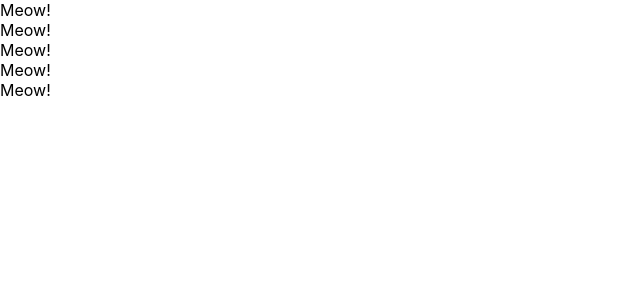
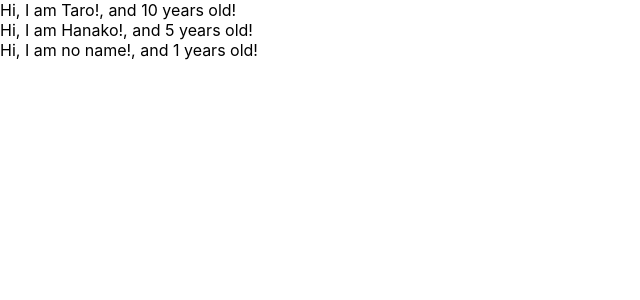
Before and after one commit to yura0120/udemy-react-redux-crud-application, a React (Create React App) app: page / in a window 1280 px wide. Shown: the top 300 px of the page, without its empty margins (0-640 px from the left). Built offline with nearby package versions, Linux system fonts and the light colour scheme.

Commit message:
learn props of component

```diff
--- a/src/App.js
+++ b/src/App.js
@@ -1,30 +1,29 @@
 
 import React from 'react';
-// class App extends Component {
-//   render() {
-//     return (
-//       <React.Fragment>
-//           <label htmlFor="bar">bar</label>
-//           <input type="text" onChange={() => {console.log("I am clicked!")}} />
-//       </React.Fragment>
-//     )
-//   }
-// }
 
 const App = () => {
+  const profiles = [
+    { name: "Taro", age: 10 },
+    { name: "Hanako", age: 5},
+    { name: "no name" }
+  ]
   return (
     <div>
-     <Cat />
-     <Cat />
-     <Cat />
-     <Cat />
-     <Cat />
+      {
+        profiles.map((profile, index) => {
+          return <User name={profile.name} age={profile.age} key={index} />
+        })
+      }
     </div>
   )
 }
 
-const Cat = () => {
-  return <div>Meow!</div>
+const User = (props) => {
+  return <div>Hi, I am {props.name}!, and {props.age} years old! </div>
+}
+
+User.defaultProps = {
+  age: 1
 }
 
 export default App;
```
